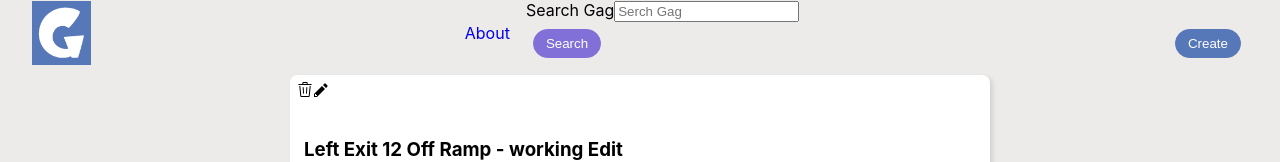
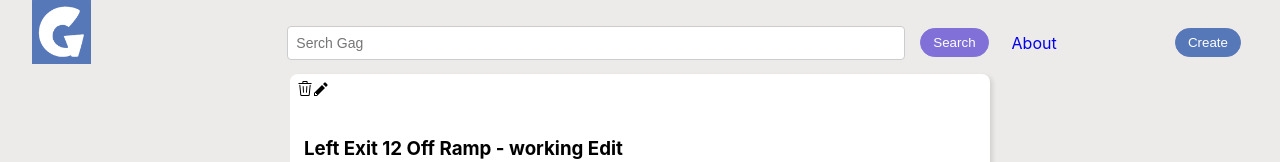
Before and after one commit to YasharPa/Gags-rebuild, a React (Create React App) app: page / in a window 1280 px wide. Shown: the top 162 px of the page. Built offline with nearby package versions, Linux system fonts and the light colour scheme; data requests are answered from the project's data file.

Commit message:
StylingSearch Bar.

```diff
--- a/src/App.js
+++ b/src/App.js
@@ -2,9 +2,9 @@ import Navbar from "./components/Navbar";
 import GagList from "./components/GagList";
 import { useFetchGagsQuery } from "./store";
 import { useState, useEffect } from "react";
-
+import Skeleton from "./components/Skeleton";
 function App() {
-  const { data } = useFetchGagsQuery();
+  const { data, isLoading, error } = useFetchGagsQuery();
   const [filteredData, setUpdatedData] = useState(data);
 
   useEffect(() => {
@@ -17,12 +17,16 @@ function App() {
     });
     setUpdatedData(filteredData);
   };
-
+  let gagsContant;
   return (
     <div className="app">
       <Navbar onSubmit={handleSerchGagSubmit} />
       <div className="gag-list">
-        <GagList data={filteredData} />
+        {isLoading ? (
+          <Skeleton className="active-skeleton" times={50} />
+        ) : (
+          <GagList data={filteredData} />
+        )}
       </div>
       <footer id="about"> </footer>
     </div>
--- a/src/components/GagList.js
+++ b/src/components/GagList.js
@@ -1,9 +1,8 @@
 import { useState } from "react";
-import { useFetchGagsQuery } from "../store";
 import GagListItem from "./GagListItem";
 import Button from "./Button";
 import CommentItem from "./CommentItem";
-import Skeleton from "./Skeleton";
+
 function GagList({ data }) {
   const [currentPage, setCurrentPage] = useState(1);
   const itemsPerPage = 3;
@@ -23,7 +22,6 @@ function GagList({ data }) {
     }
   };
 
-  let gagsContent;
   let currentGags;
 
   // if (isLoading) {
@@ -33,7 +31,7 @@ function GagList({ data }) {
   // } else {
   const filteredGagsArray = Array.isArray(data) ? data : [];
   totalPages = Math.ceil(filteredGagsArray.length / itemsPerPage);
-  gagsContent = filteredGagsArray.map((gag) => {
+  let gagsContent = filteredGagsArray.map((gag) => {
     return (
       <div key={gag.id}>
         <GagListItem gag={gag} />
@@ -46,6 +44,9 @@ function GagList({ data }) {
   return (
     <div>
       <div>{currentGags}</div>
+      {totalPages === 0 ? (
+        <></>
+      ) : (
         <div className="pagination">
           <Button primary rounded onClick={handlePrevPage}>
             Prev
@@ -55,6 +56,7 @@ function GagList({ data }) {
             Next
           </Button>
         </div>
+      )}
     </div>
   );
 }
--- a/src/components/Navbar.js
+++ b/src/components/Navbar.js
@@ -1,6 +1,6 @@
 import GagItemCreate from "./GagItemCreate";
 import Logo from "../pictures/G-logo.png";
-import SearchGag from "./SearchBarGag";
+import SearchBarGag from "./SearchBarGag";
 
 function Navbar({ onSubmit }) {
   const contantSection = document.getElementById("about");
@@ -18,12 +18,12 @@ function Navbar({ onSubmit }) {
       </div>
       <ul className="details">
         <li>
+          <SearchBarGag onSubmit={onSubmit} />
+        </li>
+        <li>
           <a href="#about" onClick={handleClick}>
             About
           </a>
-        </li>
-        <li>
-          <SearchGag onSubmit={onSubmit} />
         </li>
       </ul>
 
--- a/src/components/SearchBarGag.js
+++ b/src/components/SearchBarGag.js
@@ -15,9 +15,13 @@ function SearchBarGag({ onSubmit }) {
 
   return (
     <div>
-      <form onSubmit={handleSubmit}>
-        <label>Search Gag</label>
-        <input placeholder="Serch Gag" value={term} onChange={handleChange} />
+      <form className="search-bar" onSubmit={handleSubmit}>
+        <input
+          placeholder="Serch Gag"
+          className="comment-input"
+          value={term}
+          onChange={handleChange}
+        />
         <Button type="submit" secondary rounded>
           Search
         </Button>
--- a/src/index.css
+++ b/src/index.css
@@ -316,3 +316,10 @@ html {
 .details {
   margin: 0px;
 }
+
+.search-bar {
+  display: flex;
+  align-items: center;
+  margin-left: 5rem;
+  gap: 0.5rem;
+}
```
Lines whose indentation alone changed are shown as unchanged.
